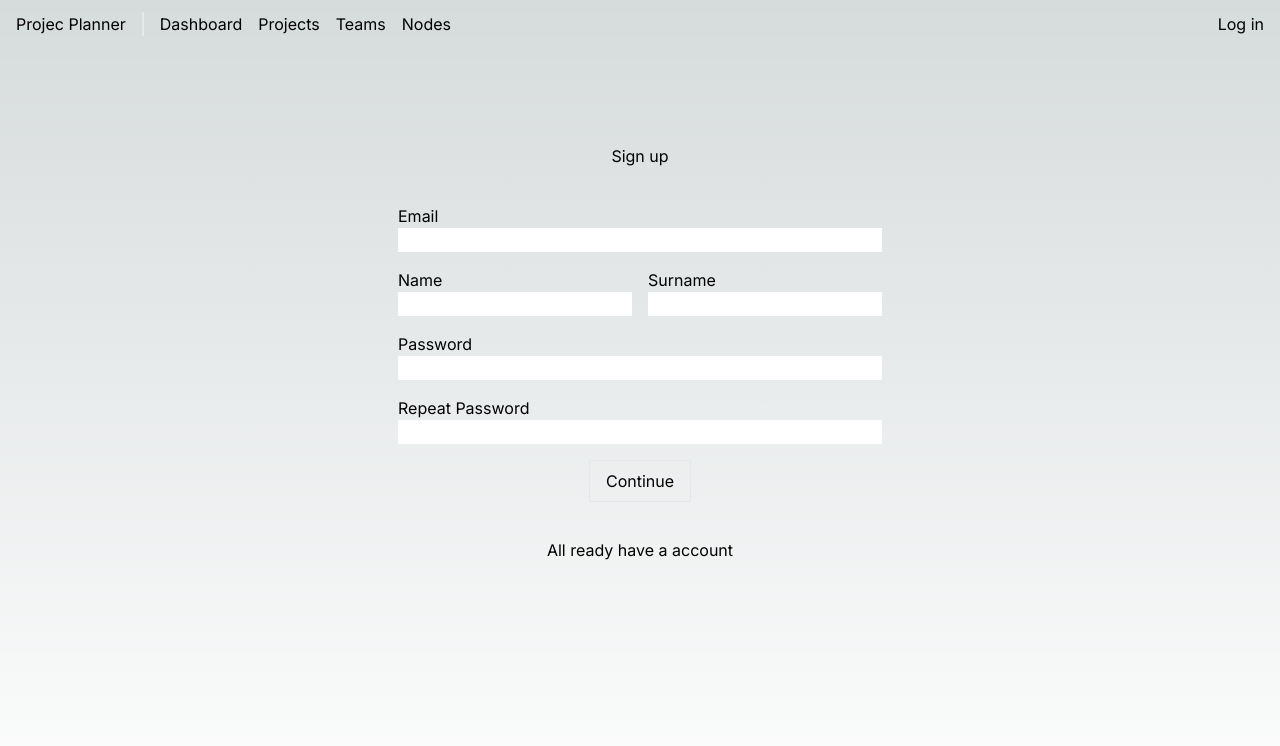
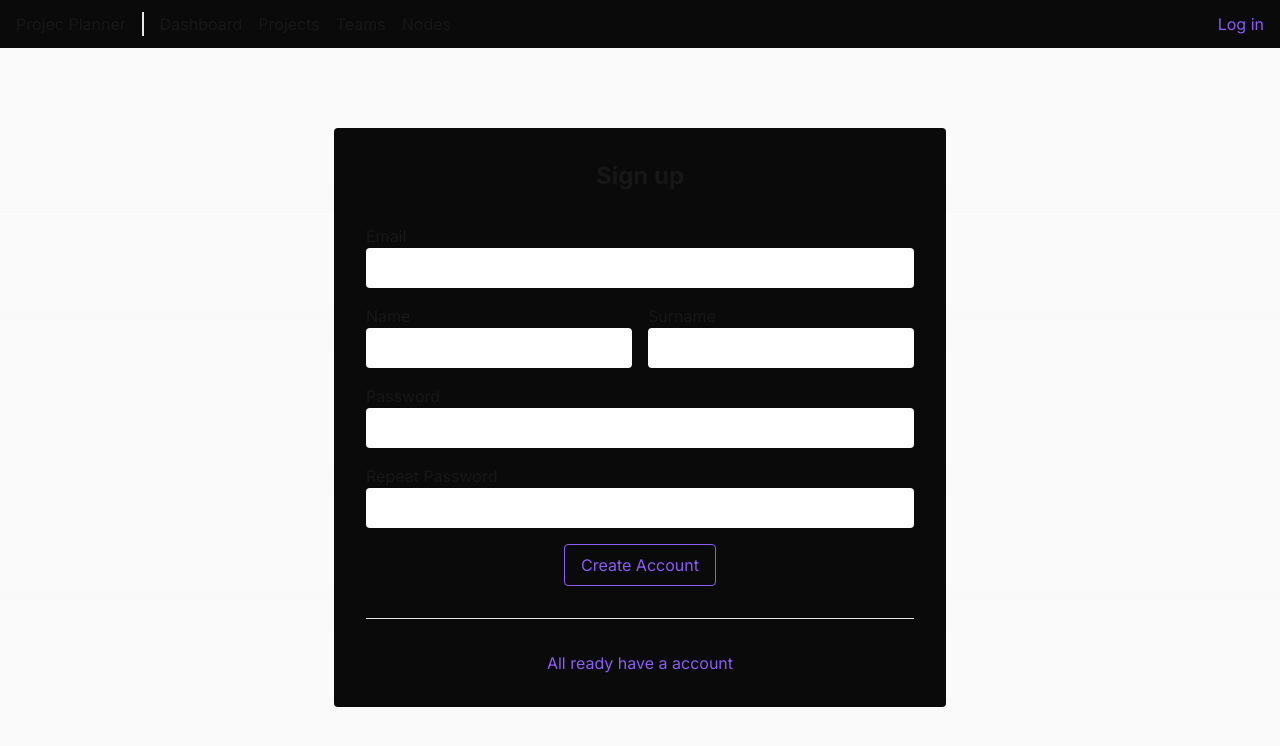
Before and after one commit to galeja00/ProjectPlanner, a Next.js app: page /authorize in a window 1280 px wide. Shown: the top 746 px of the page. Built offline with nearby package versions, Linux system fonts and the light colour scheme.

Commit message:
první prototyp designu sign up stránky + základní barevná paleta, upravení par chyb nebo nedokonalosti

```diff
--- a/src/app/authorize/login/page.tsx
+++ b/src/app/authorize/login/page.tsx
@@ -0,0 +1,6 @@
+
+export default function Login() {
+    return (
+        <h1>Log in</h1>
+    )
+}
--- a/src/app/authorize/page.tsx
+++ b/src/app/authorize/page.tsx
@@ -2,19 +2,17 @@ import Link from 'next/link'
 
 export default function Registr() {
     return (
-        <main className="flex min-h-screen flex-col items-center p-24">
-            <h1 className=''>Sign up</h1>
+        <main className="flex flex-col items-center mx-auto mt-20 bg-neutral-950 w-fit h-fit my-auto p-8 rounded">
+            <h1 className='font-bold text-2xl'>Sign up</h1>
             <RegistrForm/>
-            <Link href="">All ready have a account</Link>
-
-
+            <Link href="" className='mt-8 link'>All ready have a account</Link>
         </main>
     )
 }
 
 function RegistrForm() {
     return (
-        <form className='flex flex-col gap-4 mt-9 mb-9'>
+        <form className='flex flex-col gap-4 mt-8 pb-8 border-b '>
             <FormItem item="Email" type="email"/>
             <div className='flex flex-row gap-4'>
                 <FormItem item="Name" type="text"/>
@@ -31,7 +29,7 @@ function FormItem({ item, type }: { item : string, type: string }) {
     return (
         <div className='flex flex-col'>
             <label>{item}</label>
-            <input type={type} className='text-slate-950'></input>
+            <input type={type} className='input-primary'></input>
         </div>
     )
 }
@@ -39,7 +37,7 @@ function FormItem({ item, type }: { item : string, type: string }) {
 function SendButton() {
     return (
         <div className='w-fit m-auto'>
-            <button className='px-4 py-2 border'>Continue</button>
+            <button className='btn-primary'>Create Account</button>
         </div>
     )
 }
--- a/src/app/components/menu.tsx
+++ b/src/app/components/menu.tsx
@@ -3,9 +3,9 @@ import Link from 'next/link'
 
 export default function Menu() {
     return (
-        <header className='flex flex-row items-center sticky gap-4 h-12 flex-1'>
+        <header className='flex flex-row items-center sticky gap-4 h-12 bg-neutral-950'>
             <div className='pl-4 pr-4 border-r-2'>
-                    <Link href="" >Projec Planner</Link>
+                    <Link href="/" >Projec Planner</Link>
             </div>
             <nav className='flex flex-row flex-1'>
                 <ul className='flex flex-row flex-1 gap-4'>
@@ -15,7 +15,7 @@ export default function Menu() {
                     <LinkTo href="" text="Nodes"></LinkTo>
                 </ul>
             </nav>
-            <Link href="/authorize" className='mr-4'>Log in</Link>
+            <Link href="/authorize" className='mr-4 link'>Log in</Link>
         </header>
     )
 }
@@ -23,6 +23,6 @@ export default function Menu() {
 
 function LinkTo({ href, text } : { href : string, text : string }) : JSX.Element {
     return (
-        <Link href={href} >{text}</Link>
+        <Link href={href} className='hover:text-violet-500 hover:border-b hover:border-violet-500 ease-in-out'>{text}</Link>
     )
 }
--- a/src/app/globals.css
+++ b/src/app/globals.css
@@ -2,26 +2,46 @@
 @tailwind components;
 @tailwind utilities;
 
+@layer components {
+  .btn-primary {
+    @apply px-4 py-2 border rounded border-violet-500 text-violet-500 hover:bg-violet-500 hover:text-neutral-50 focus:bg-violet-500 focus:text-neutral-50 ease-in-out;
+  }
+  .input-primary {
+    @apply text-neutral-950 rounded px-4 py-2 focus:outline focus:outline-2 focus:outline-violet-500
+  }
+  .link {
+    @apply text-violet-500 border-violet-500 hover:border-b focus:border-b
+  }
+}
+
 :root {
-  --foreground-rgb: 0, 0, 0;
-  --background-start-rgb: 214, 219, 220;
-  --background-end-rgb: 255, 255, 255;
+  --foreground-rgb: #171717;
+  --background-start-rgb: #fafafa;
+  --background-end-rgb: #fafafa;
+}
+
+.main-color {
+  color:
 }
 
 @media (prefers-color-scheme: dark) {
   :root {
-    --foreground-rgb: 255, 255, 255;
-    --background-start-rgb: 0, 0, 0;
-    --background-end-rgb: 0, 0, 0;
+    --foreground-rgb: #fafafa;
+    --background-start-rgb: #2e1065;
+    --background-end-rgb: #2e1065/*#171717*/;
+  }
+
+  .main-color {
+
   }
 }
 
 body {
-  color: rgb(var(--foreground-rgb));
+  color: var(--foreground-rgb);
   background: linear-gradient(
       to bottom,
       transparent,
-      rgb(var(--background-end-rgb))
+      var(--background-end-rgb)
     )
-    rgb(var(--background-start-rgb));
+    var(--background-start-rgb);
 }
--- a/src/app/page.tsx
+++ b/src/app/page.tsx
@@ -6,7 +6,7 @@ export default function Home() {
   return (
     <main className="flex min-h-screen flex-col items-center p-24">
       <h1>Start planning your great projects and teams with Project planner</h1>
-      <Link href="/authorize" className='px-4 py-2 border'>Start for free</Link>
+      <Link href="/authorize" className='btn-primary'>Start for free</Link>
     </main>
   )
 }
```
